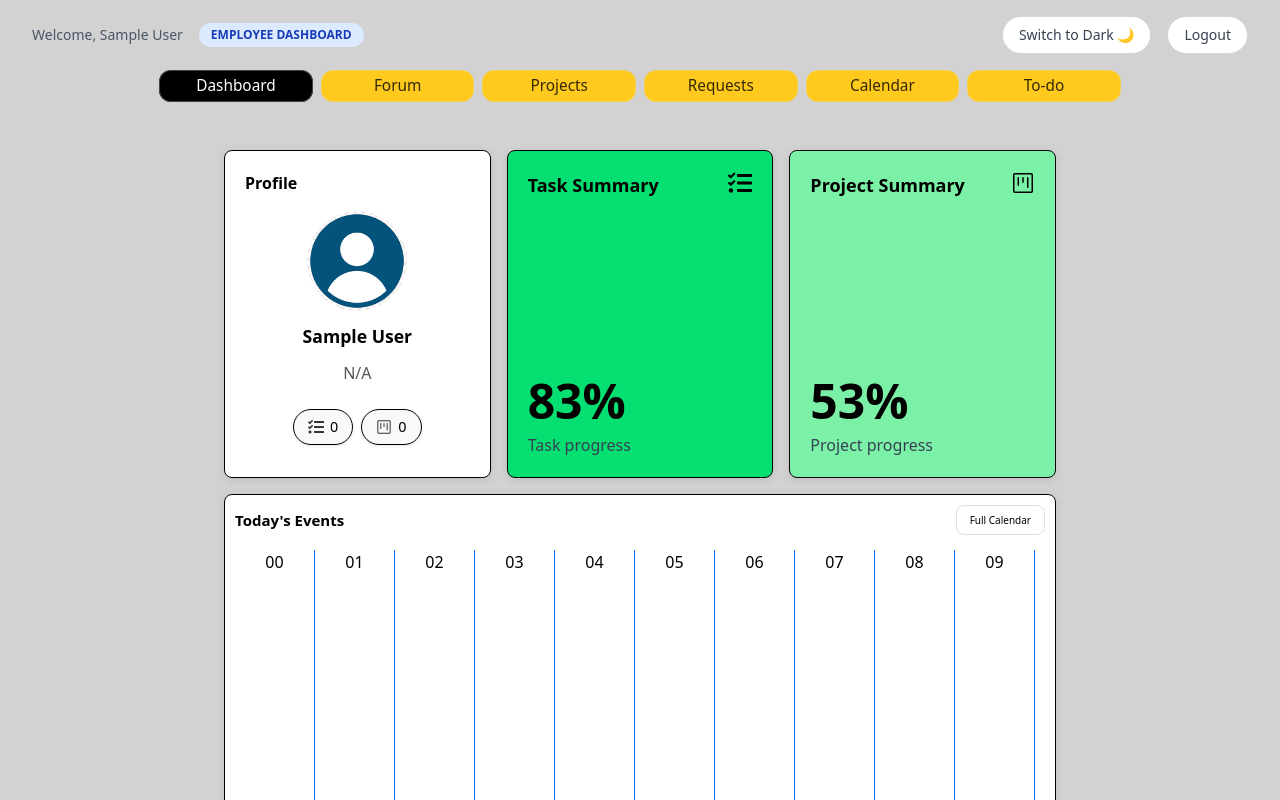
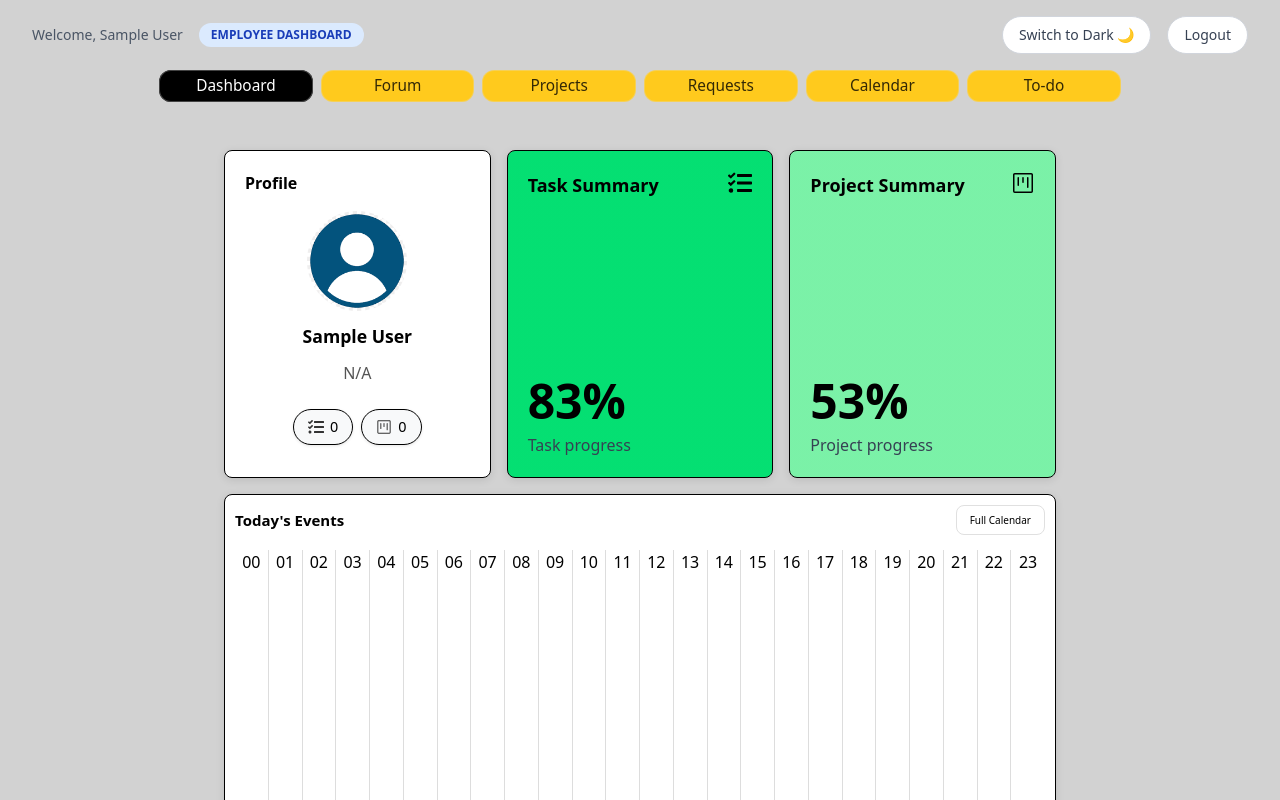
Before and after one commit to 17nbist/COB290-2025-Team-5, a Next.js app: page /dashboard in a window 1280 px wide. Built offline with nearby package versions, Linux system fonts and the light colour scheme; sample sign-in values are in the browser's storage.

Commit message:
[rr]Revert dashCalendar changes

```diff
--- a/src/components/Calendar/DashCalendar.js
+++ b/src/components/Calendar/DashCalendar.js
@@ -91,28 +91,23 @@ export default function DashCalendar({tasks}) {
             <Button outerStyle={{height: "30px"}} textStyle={{fontSize: "10px"}} text={"Full Calendar"} onClick={() => {window.location.hash = "Calendar"}}/>
           </div>
 
-          <div
-            style={{
-              display: "grid",
-              overflowX: "auto",
-              overflowY: "hidden",
-              position: "relative",
-              gridTemplateColumns: `repeat(${getNumberOfDivisions()}, minmax(80px, 1fr))`,
-              borderRadius: "10px",
-              marginTop: "5px",
-              width: "100%",
-              height: "100%",
-              paddingBottom: "8px",
-            }}
-            className="scrollbar-thin scrollbar-thumb-gray-300 hover:scrollbar-thumb-gray-400"
-          >
+          <div style={{
+            display: "grid",
+            overflowX: "hidden",
+            position: "relative",
+            gridTemplateColumns: `repeat(${getNumberOfDivisions()}, minmax(0, 1fr))`,
+            borderRadius: "10px",
+            marginTop: "5px",
+            width: "100%",
+            height: "100%"
+          }}>
 
             {/* dates and dividors */}
             {
               getDivisionTitles().map((e, i, arr) => (
                 <div key={e}
                   style={{
-                    borderRight: i !== arr.length - 1 ? "1px solid #1572ffff" : "none",
+                    borderRight: i !== arr.length - 1 ? "1px solid #ddd" : "none",
                   }}
                 >
                 <h1 style={{textAlign: "center"}}>{e}</h1>
```
